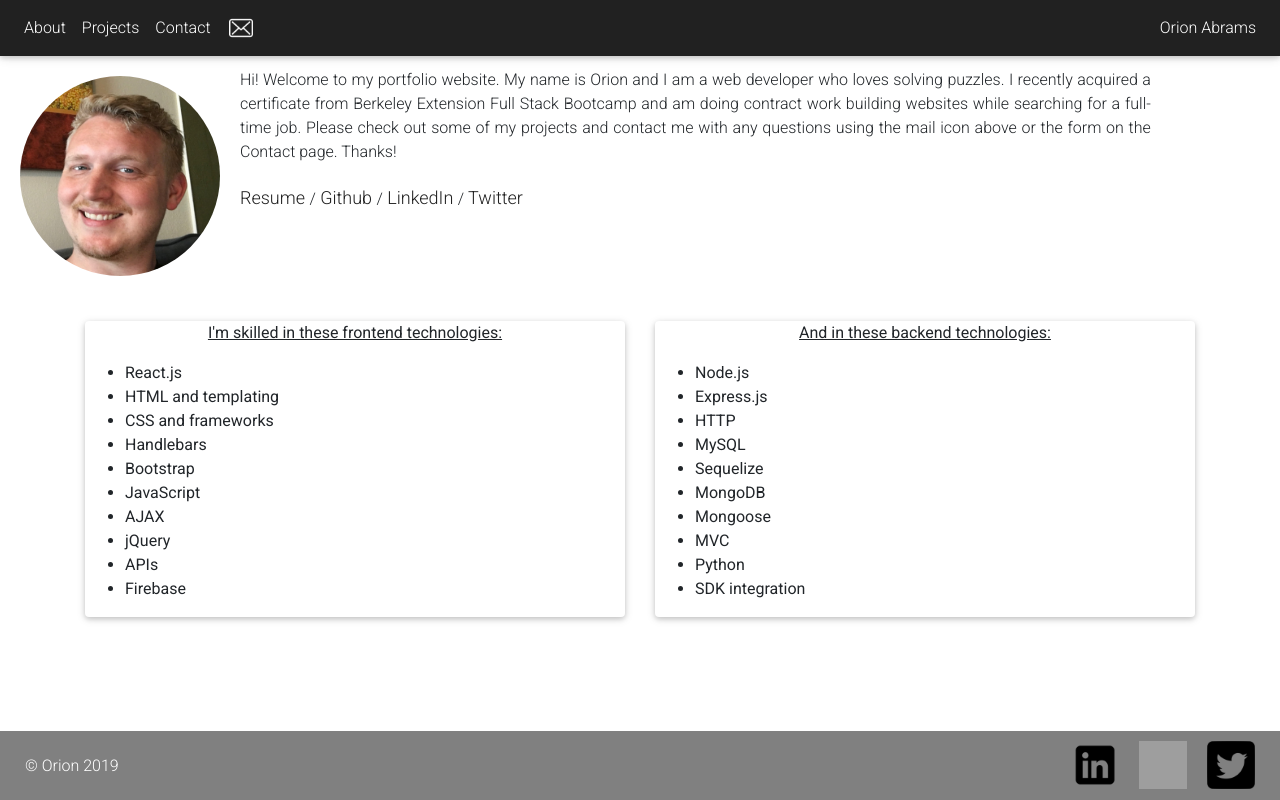
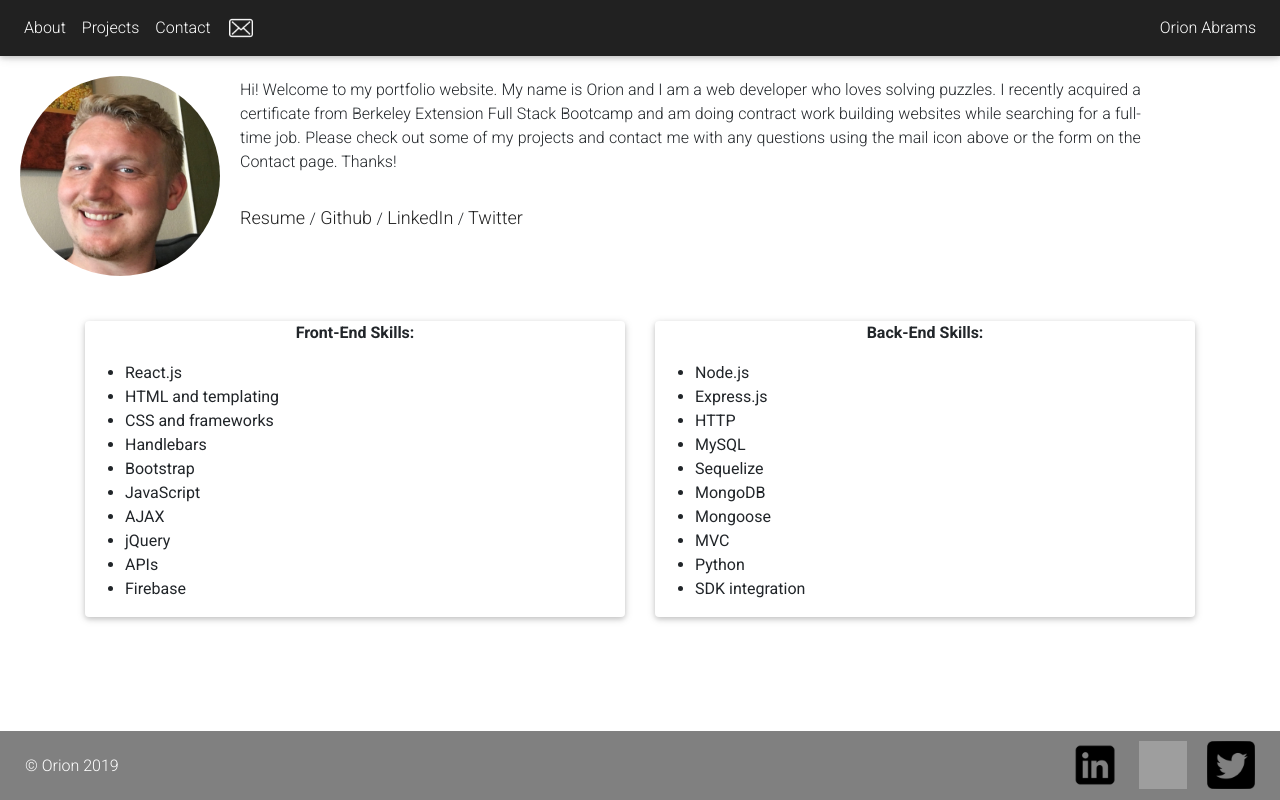
Before and after one commit to OrionAbrams/My-Portfolio, a React (Create React App) app: page / in a window 1280 px wide. Built offline with nearby package versions, Linux system fonts and the light colour scheme; grey boxes are pictures that could not be loaded.

Commit message:
small updates on visuals

```diff
--- a/src/components/pages/About.js
+++ b/src/components/pages/About.js
@@ -26,7 +26,7 @@ function About() {
         <div className="row">
           <div className="col-md-6 top-space">
             <div className="card mw-75 h-100">
-              <p className="text-center"><u>I'm skilled in these frontend technologies:</u></p>
+              <p className="text-center tech-title">Front-End Skills:</p>
               <ul>
                 <li>React.js</li>
                 <li>HTML and templating</li>
@@ -44,7 +44,7 @@ function About() {
 
           <div className="col-md-6 top-space">
             <div className="card mw-75 h-100">
-              <p className="text-center"><u>And in these backend technologies:</u></p>
+              <p className="text-center tech-title">Back-End Skills:</p>
               <ul>
                 <li>Node.js</li>
                 <li>Express.js</li>
--- a/src/components/pages/style.css
+++ b/src/components/pages/style.css
@@ -1,5 +1,5 @@
 .bio {
-  margin: 20px;
+  margin: 30px;
   text-align: justify;
 }
 
@@ -90,3 +90,7 @@
 .img {
   height: 365px;
 }
+
+.tech-title {
+  font-weight: 600;
+}
```
